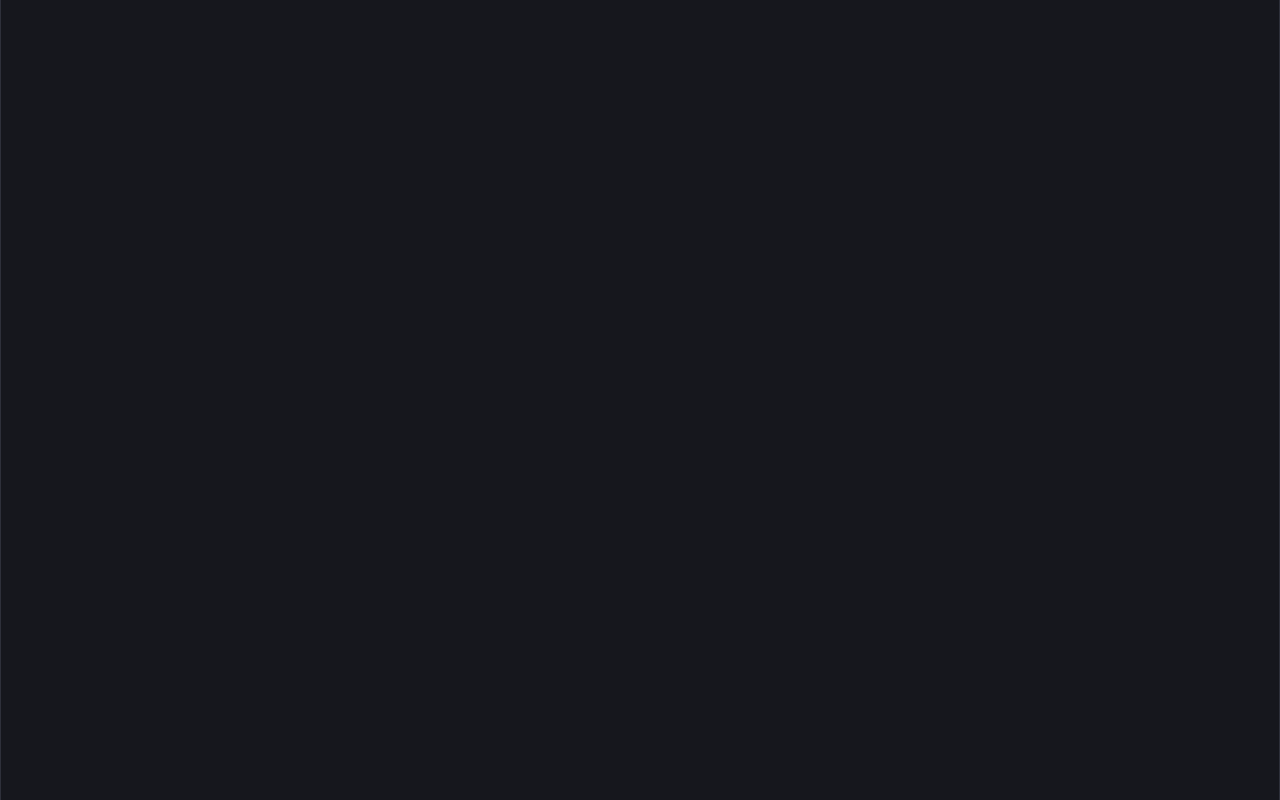
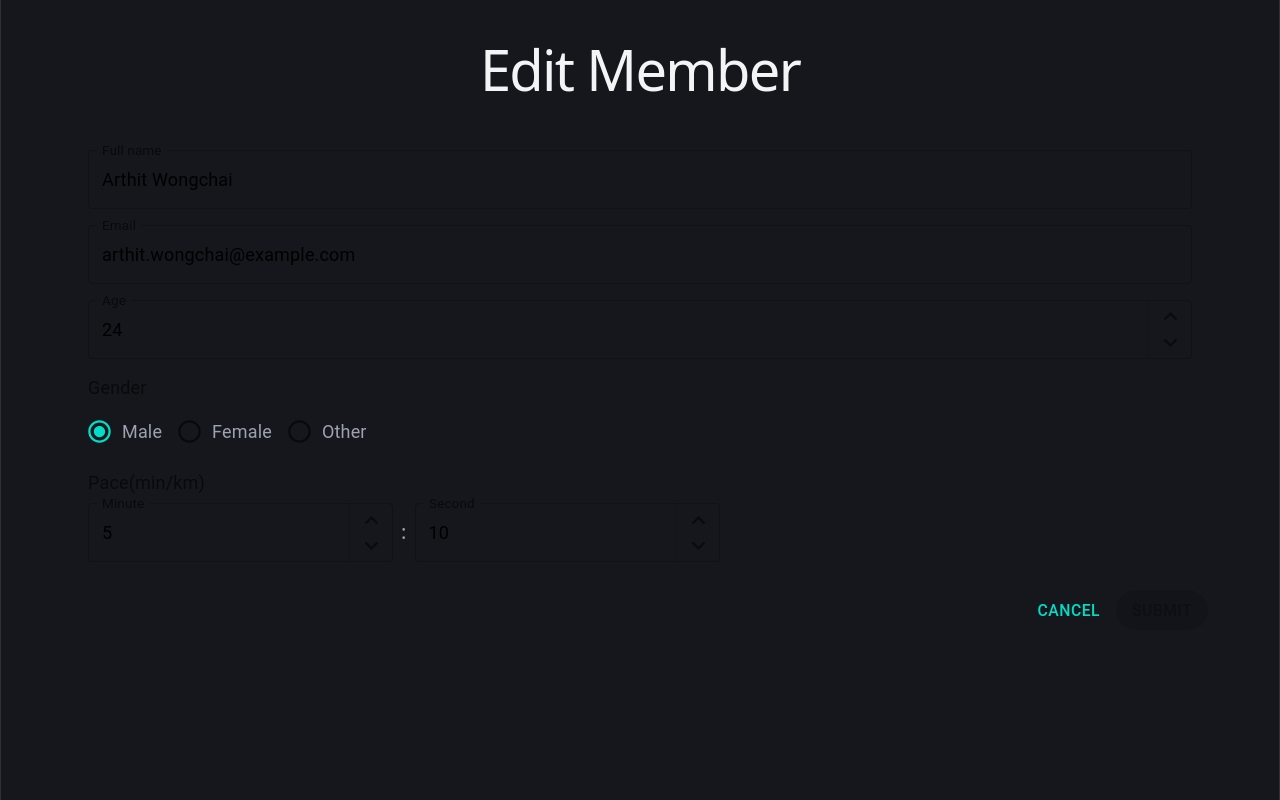
Before and after one commit to datswhaaan/Run-Club, a React (Vite) app: page /members/1 in a window 1280 px wide. Before the commit this address had no page. Built offline with nearby package versions, Linux system fonts and the light colour scheme.

Commit message:
Refactor routing and add EditPage: update member editing route and implement EditPage component for improved member management

```diff
--- a/src/App.tsx
+++ b/src/App.tsx
@@ -2,6 +2,7 @@ import { Routes, Route } from 'react-router'
 import RegisterPage from './pages/register'
 import MemberPage from './pages/member'
 import MainLayout from './layouts/MainLayout'
+import EditPage from './pages/edit'
 
 function App() {
   return (
@@ -9,7 +10,7 @@ function App() {
       <Route element={<MainLayout />}>
         <Route path="/" element={<MemberPage />} />
         <Route path="/register" element={<RegisterPage />} />
-        <Route path="/member" element={<div>Home</div>} />
+        <Route path="/members/:id" element={<EditPage />} />
       </Route>
     </Routes>
   )
--- a/src/components/BaseTable.tsx
+++ b/src/components/BaseTable.tsx
@@ -72,7 +72,7 @@ export default function BaseTable<T extends Record<string, unknown>, IdKey exten
           {data.length === 0 && emptyRowCount === 0 ? (
             <StyledTableRow>
               <StyledTableCell colSpan={colSpan} align="center" sx={{ color: 'text.secondary' }}>
-                ไม่มีข้อมูล
+                No data
               </StyledTableCell>
             </StyledTableRow>
           ) : (
@@ -109,7 +109,7 @@ export default function BaseTable<T extends Record<string, unknown>, IdKey exten
                 <StyledTableRow key={`empty-${i}`}>
                   {i === 0 && data.length === 0 ? (
                     <StyledTableCell colSpan={colSpan} align="center" sx={{ color: 'text.secondary' }}>
-                      ไม่มีข้อมูล
+                      No Data
                     </StyledTableCell>
                   ) : (
                     <StyledTableCell colSpan={colSpan} />
--- a/src/components/MemberList.tsx
+++ b/src/components/MemberList.tsx
@@ -5,8 +5,10 @@ import { EditMemberModal } from './EditMemberModal'
 import BaseTable from './BaseTable'
 import type { Member} from '../types/member'
 import type { ColumnConfig } from '../types/column'
+import { useNavigate } from 'react-router'
 
 export function MemberList() {
+  const navigate = useNavigate()
   const { data: members = [], isLoading } = useMembers()
   const { update, remove } = useMemberCacheActions()
   const modal = useEditModal<Member>()
@@ -26,7 +28,7 @@ export function MemberList() {
         data={members}
         idKey="id"
         columns={displayColumns}
-        onEdit={modal.open}
+        onEdit={(member) => navigate(`/members/${member.id}`)}
         onDelete={(id) => remove(id)}
       />
 
--- /dev/null
+++ b/src/pages/edit.tsx
@@ -0,0 +1,31 @@
+import { Box } from "@mui/material"
+import MemberInfoForm from "../components/MemberInfoForm"
+import { useMemberCacheActions } from "../hooks/useMemberCacheActions"
+import { useMembers } from "../hooks/useMembers"
+import { useParams } from 'react-router'
+import { useNavigate } from "react-router"
+
+export default function EditPage() {
+    const navigate = useNavigate()
+    const { id } = useParams()
+    const { data: members } = useMembers()
+    const member = members?.find((m) => m.id === Number(id))
+    const { update } = useMemberCacheActions()
+    console.log(member);
+
+    return (
+        <Box>
+
+            {member && (
+                <>
+                    <h1>Edit Member</h1>
+                    <MemberInfoForm
+                        member={member}
+                        handleSubmit={(changes) => {update({id: member?.id, changes: changes}), navigate(-1)}}
+                        handleCancel={() => navigate(-1)}
+                    />
+                </>
+            )}
+        </Box>
+    )
+}
```
